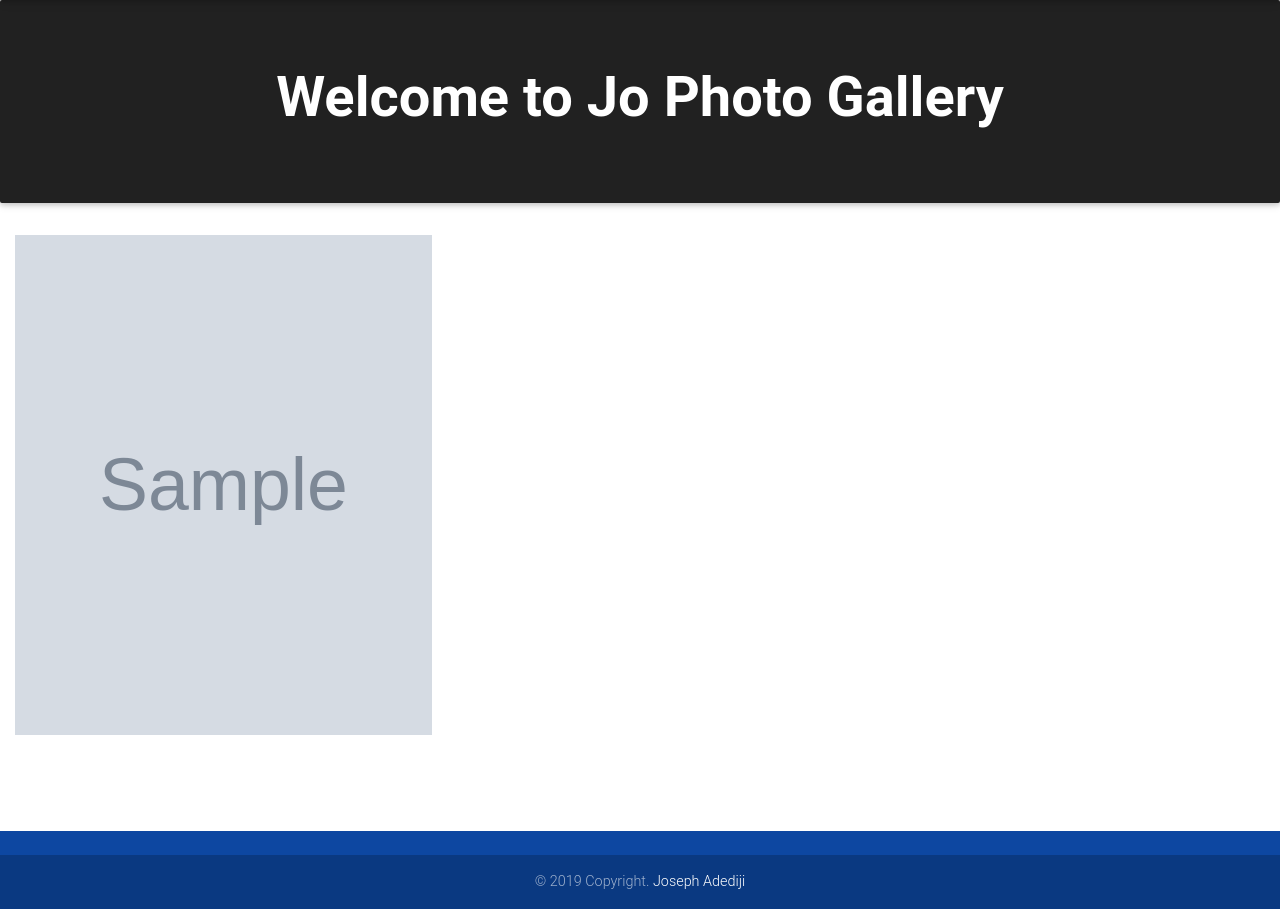
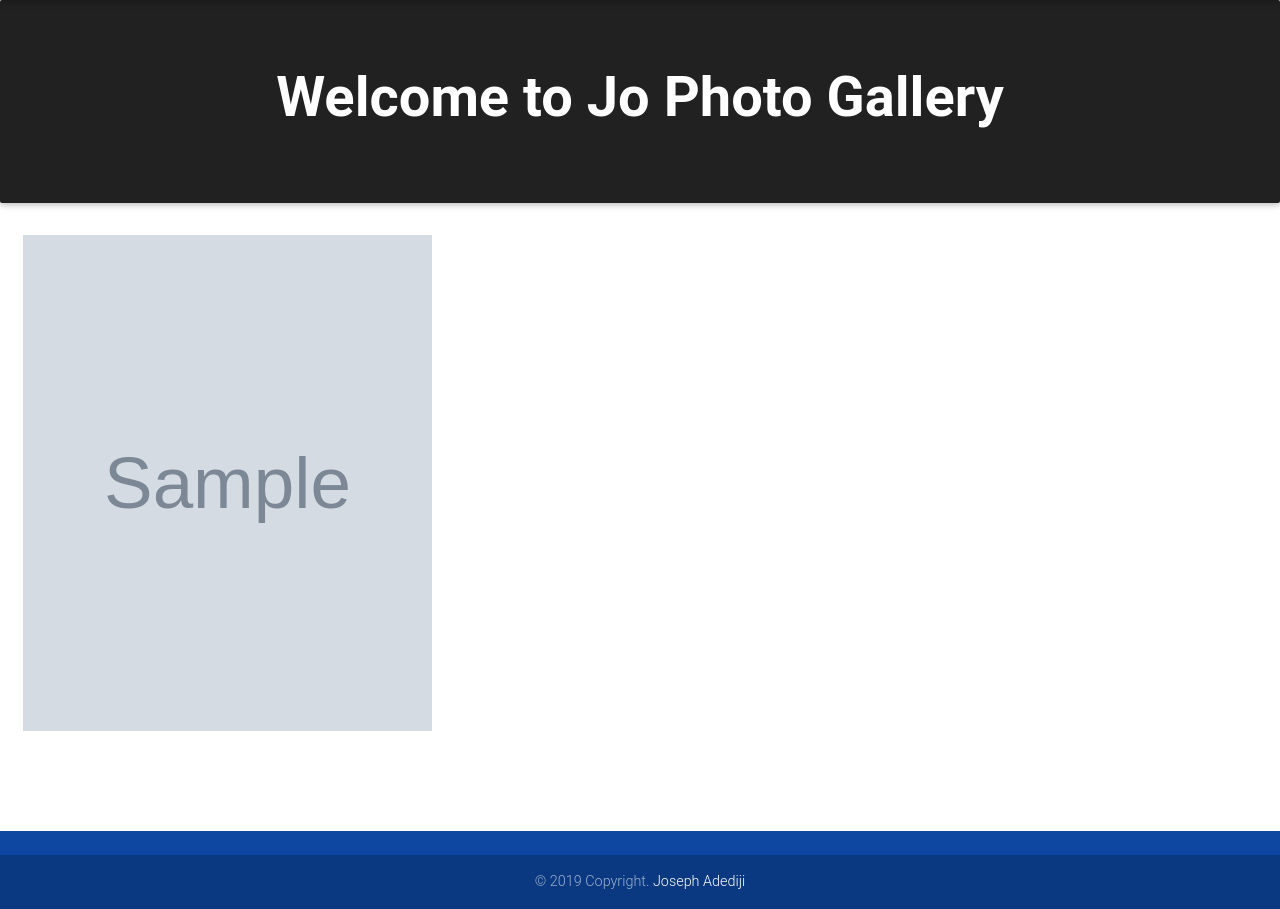
Before and after one commit to josylad/Django-Photo-Gallery, a Django app: page / in a window 1280 px wide. Shown: the part 66-975 px from the top of the page. Run offline with Django 3.2, Linux system fonts and the light colour scheme; tables that the repository leaves empty hold one stand-in row (values such as "Sample post"); grey boxes marked "Sample" are stand-in pictures; some libraries are stand-ins or nearby versions.

Commit message:
Add padding to image display

```diff
--- a/gallery/templates/category.html
+++ b/gallery/templates/category.html
@@ -29,7 +29,7 @@
             {% for image_item in images %}
             <div class="grid-item">
 
-              <img src="{{image_item.image_file.url}}" height="500px" width="100%" data-toggle="modal" data-target="#img{{image_item.id}}"/>
+              <img class="pl-2 pb-1" src="{{image_item.image_file.url}}" height="500px" width="100%" data-toggle="modal" data-target="#img{{image_item.id}}"/>
             </div>
 
             {% endfor %}
--- a/gallery/templates/index.html
+++ b/gallery/templates/index.html
@@ -14,7 +14,7 @@
               {% for image_item in images %}
               <div class="grid-item">
 
-                <img src="{{image_item.image_file.url}}" height="500px" width="100%" data-toggle="modal" data-target="#img{{image_item.id}}"/>
+                <img class="pl-2 pb-1" src="{{image_item.image_file.url}}" height="500px" width="100%" data-toggle="modal" data-target="#img{{image_item.id}}"/>
               </div>
 
               {% endfor %}
--- a/gallery/templates/locations.html
+++ b/gallery/templates/locations.html
@@ -29,7 +29,7 @@
             {% for image_item in images %}
             <div class="grid-item">
 
-              <img src="{{image_item.image_file.url}}" height="500px" width="100%" data-toggle="modal" data-target="#img{{image_item.id}}"/>
+              <img class="pl-2 pb-1" src="{{image_item.image_file.url}}" height="500px" width="100%" data-toggle="modal" data-target="#img{{image_item.id}}"/>
             </div>
 
             {% endfor %}
--- a/gallery/templates/search.html
+++ b/gallery/templates/search.html
@@ -29,7 +29,7 @@
             {% for image_item in images %}
             <div class="grid-item">
 
-              <img src="{{image_item.image_file.url}}" height="500px" width="100%" data-toggle="modal" data-target="#img{{image_item.id}}"/>
+              <img class="pl-2 pb-1" src="{{image_item.image_file.url}}" height="500px" width="100%" data-toggle="modal" data-target="#img{{image_item.id}}"/>
             </div>
 
             {% endfor %}
```
